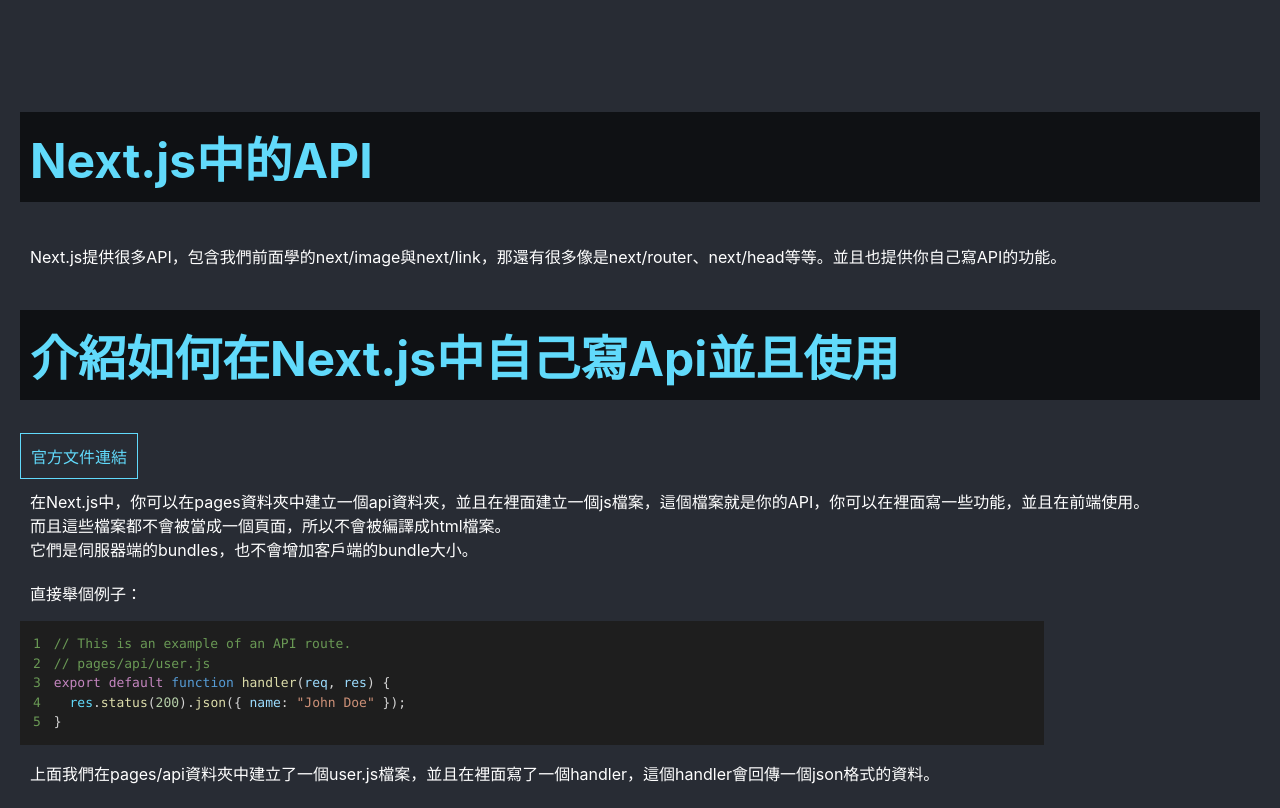
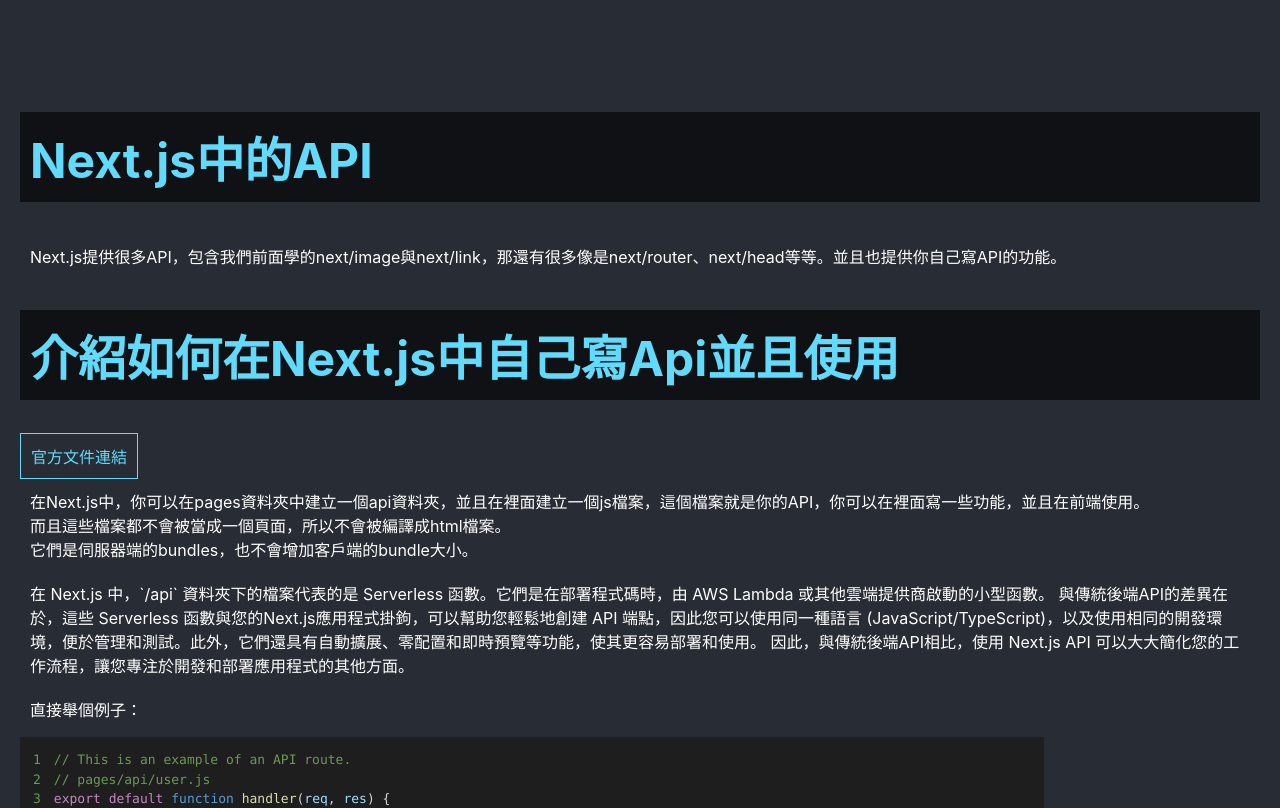
Before and after one commit to Bobo100/React-Next.js-Introduce, a Next.js app: page /NextjsAPI in a window 1280 px wide. Shown: the top 808 px of the page. Built offline with nearby package versions, Linux system fonts and the light colour scheme.

Commit message:
Update NextjsAPI.tsx

```diff
--- a/pages/NextjsAPI.tsx
+++ b/pages/NextjsAPI.tsx
@@ -20,6 +20,12 @@
                     而且這些檔案都不會被當成一個頁面，所以不會被編譯成html檔案。 <br />
                     它們是伺服器端的bundles，也不會增加客戶端的bundle大小。
                 </p>
+
+                <p>在 Next.js 中，`/api` 資料夾下的檔案代表的是 Serverless 函數。它們是在部署程式碼時，由 AWS Lambda 或其他雲端提供商啟動的小型函數。
+                    與傳統後端API的差異在於，這些 Serverless 函數與您的Next.js應用程式掛鉤，可以幫助您輕鬆地創建 API 端點，因此您可以使用同一種語言 (JavaScript/TypeScript)，以及使用相同的開發環境，便於管理和測試。此外，它們還具有自動擴展、零配置和即時預覽等功能，使其更容易部署和使用。
+                    因此，與傳統後端API相比，使用 Next.js API 可以大大簡化您的工作流程，讓您專注於開發和部署應用程式的其他方面。
+                </p>
+
                 <p>直接舉個例子：</p>
                 <CommonPrism>
                     {`// This is an example of an API route.
```
